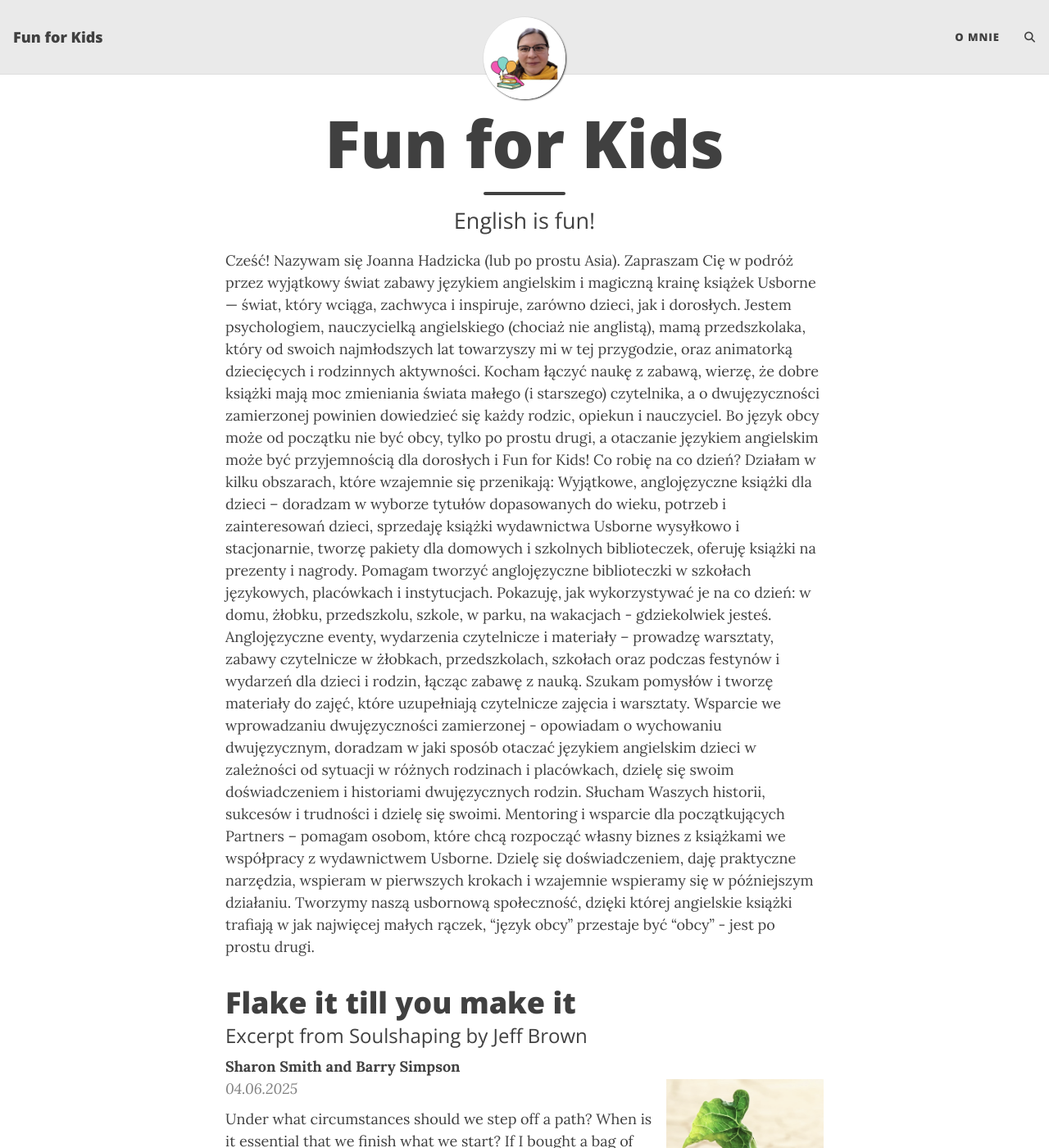
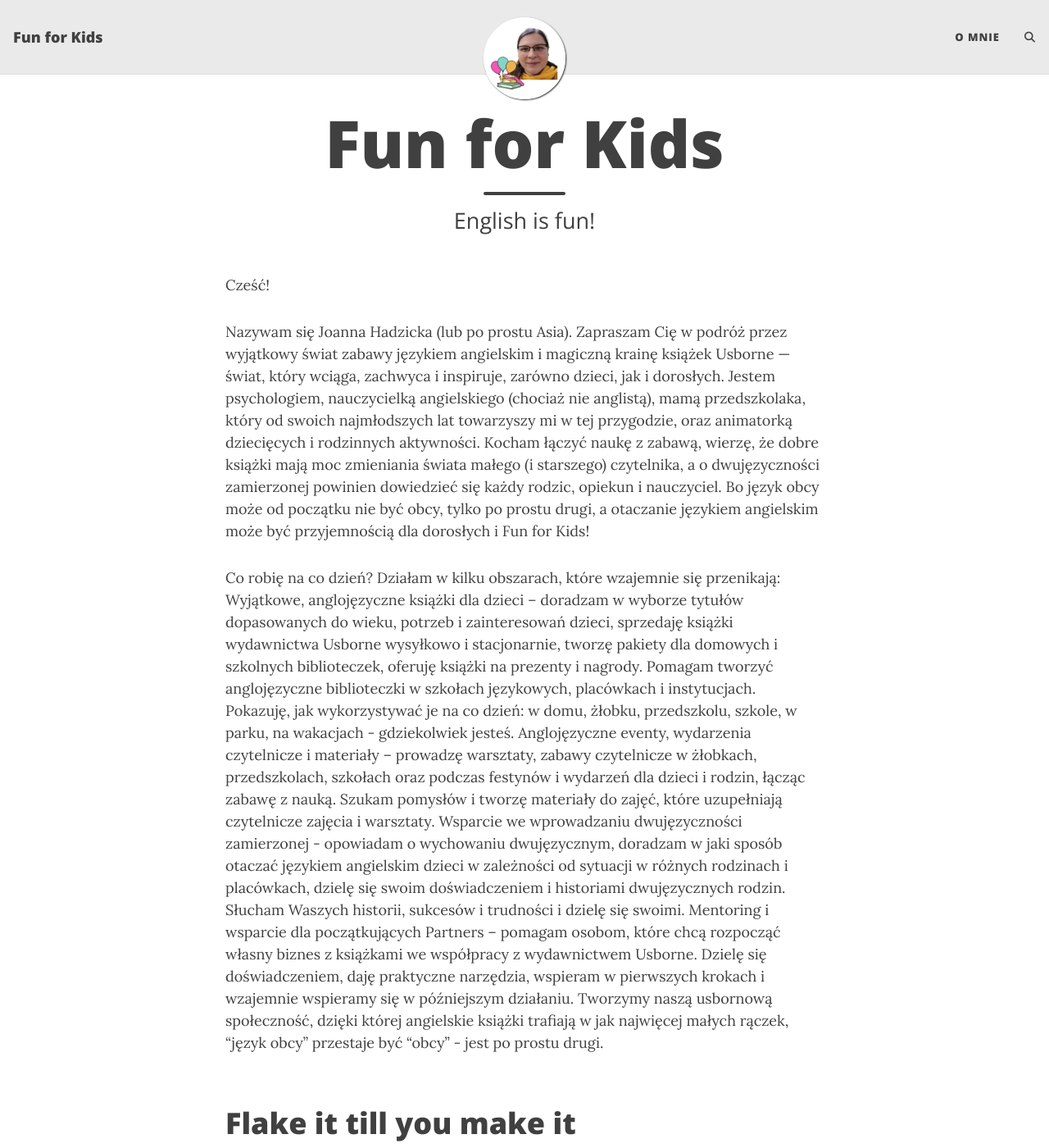
Before and after one commit to PachiaPo/PachiaPo.github.io, a Jekyll site: the page built from index.html, in a window 1280 px wide and 1400 px high. Shown: the whole window at 82% size. Built offline with Jekyll 4.4.1, drawn with Linux system fonts in a browser that asks for light colours; the list of posts is cut into pages by our own code; comment, search, counter and statistics services are not loaded.

Commit message:
główna: szkic enterów

```diff
--- a/index.html
+++ b/index.html
@@ -4,10 +4,15 @@ title: Fun for Kids
 subtitle: English is fun!
 ---
 
-Cześć! Nazywam się Joanna Hadzicka (lub po prostu Asia). Zapraszam Cię w podróż przez wyjątkowy świat zabawy językiem angielskim i magiczną krainę książek Usborne — świat, który wciąga, zachwyca i inspiruje, zarówno dzieci, jak i dorosłych.
+<p>Cześć!</p>
+<p>
+Nazywam się Joanna Hadzicka (lub po prostu Asia). Zapraszam Cię w podróż przez wyjątkowy świat zabawy językiem angielskim i magiczną krainę książek Usborne — świat, który wciąga, zachwyca i inspiruje, zarówno dzieci, jak i dorosłych.
 Jestem psychologiem, nauczycielką angielskiego (chociaż nie anglistą), mamą przedszkolaka, który od swoich najmłodszych lat towarzyszy mi w tej przygodzie, oraz animatorką dziecięcych i rodzinnych aktywności. Kocham łączyć naukę z zabawą, wierzę, że dobre książki mają moc zmieniania świata małego (i starszego) czytelnika, a o dwujęzyczności zamierzonej powinien dowiedzieć się każdy rodzic, opiekun i nauczyciel. Bo język obcy może od początku nie być obcy, tylko po prostu drugi, a otaczanie językiem angielskim może być przyjemnością dla dorosłych i Fun for Kids!
+</p>
+<p>
 Co robię na co dzień? Działam w kilku obszarach, które wzajemnie się przenikają:
 Wyjątkowe, anglojęzyczne książki dla dzieci – doradzam w wyborze tytułów dopasowanych do wieku, potrzeb i zainteresowań dzieci, sprzedaję książki wydawnictwa Usborne wysyłkowo i stacjonarnie, tworzę pakiety dla domowych i szkolnych biblioteczek, oferuję książki na prezenty i nagrody. Pomagam tworzyć anglojęzyczne biblioteczki w szkołach językowych, placówkach i instytucjach. Pokazuję, jak wykorzystywać je na co dzień: w domu, żłobku, przedszkolu, szkole, w parku, na wakacjach - gdziekolwiek jesteś.
 Anglojęzyczne eventy, wydarzenia czytelnicze i materiały – prowadzę warsztaty, zabawy czytelnicze w żłobkach, przedszkolach, szkołach oraz podczas festynów i wydarzeń dla dzieci i rodzin, łącząc zabawę z nauką. Szukam pomysłów i tworzę materiały do zajęć, które uzupełniają czytelnicze zajęcia i warsztaty.
 Wsparcie we wprowadzaniu dwujęzyczności zamierzonej - opowiadam o wychowaniu dwujęzycznym, doradzam w jaki sposób otaczać językiem angielskim dzieci w zależności od sytuacji w różnych rodzinach i placówkach, dzielę się swoim doświadczeniem i historiami dwujęzycznych rodzin. Słucham Waszych historii, sukcesów i trudności i dzielę się swoimi.
 Mentoring i wsparcie dla początkujących Partners – pomagam osobom, które chcą rozpocząć własny biznes z książkami we współpracy z wydawnictwem Usborne. Dzielę się doświadczeniem, daję praktyczne narzędzia, wspieram w pierwszych krokach i wzajemnie wspieramy się w późniejszym działaniu. Tworzymy naszą usbornową społeczność, dzięki której angielskie książki trafiają w jak najwięcej małych rączek, “język obcy” przestaje być “obcy” - jest po prostu drugi.
+</p>
```
